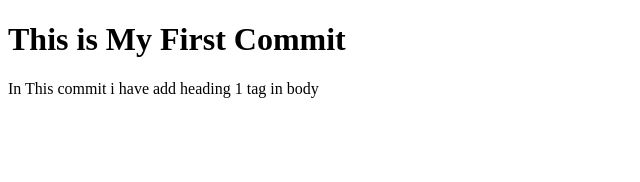
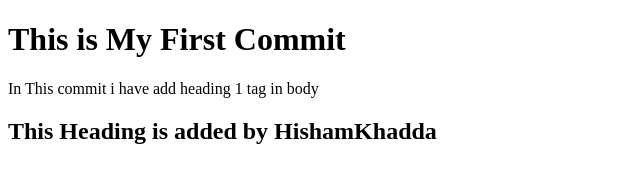
Before and after one commit to Kratux934/project_git_3SI2, a plain HTML site: page index.html in a window 1280 px wide. Shown: the whole page, without its empty margins (0-640 px from the left). Drawn offline with Linux system fonts and the light colour scheme.

Commit message:
second commit by kratux

```diff
--- a/index.html
+++ b/index.html
@@ -8,5 +8,6 @@
 <body>
     <h1>This is My First Commit</h1>
     <p>In This commit i have add heading 1 tag in body</p>
+    <h2>This Heading is added by HishamKhadda</h2>
 </body>
 </html>
```
